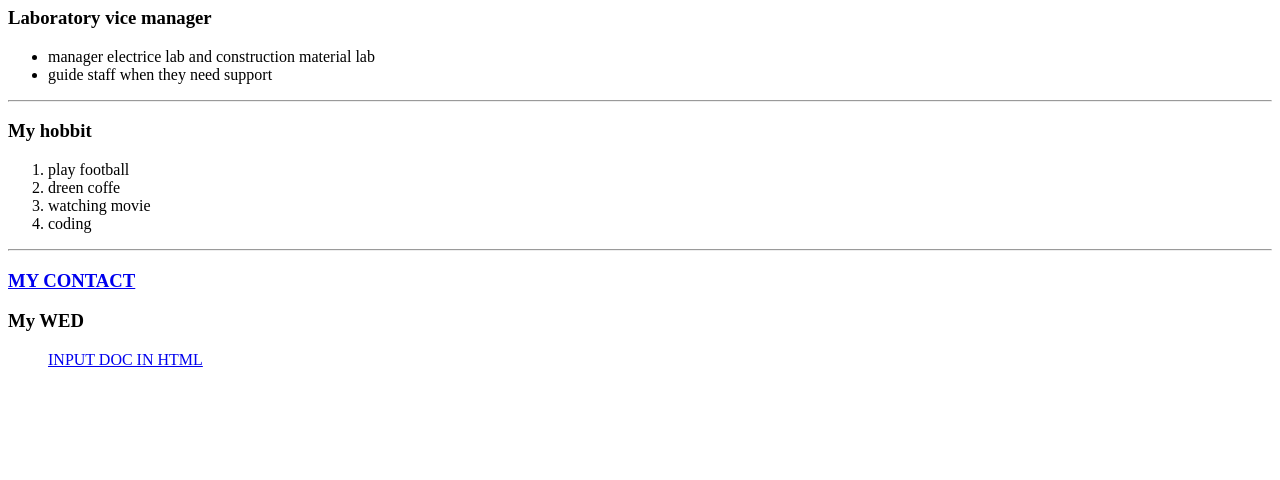
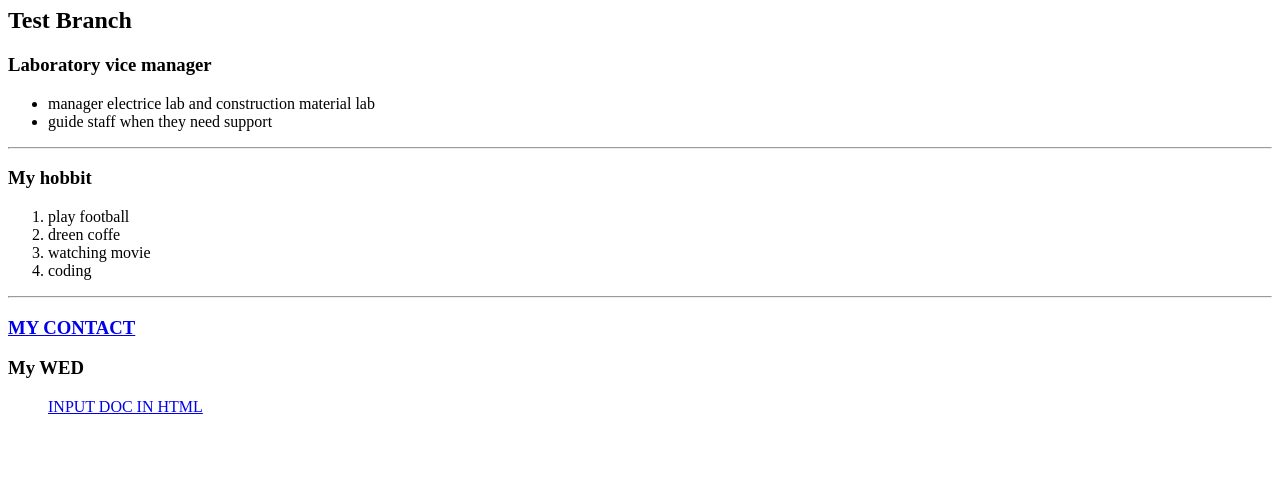
Before and after one commit to donquihote/cv, a plain HTML site: page index.html in a window 1280 px wide. Shown: the part 320-800 px from the top of the page. Drawn offline with Linux system fonts and the light colour scheme.

Commit message:
test-branch

```diff
--- a/index.html
+++ b/index.html
@@ -14,6 +14,7 @@
 
     <hr>
     <h1>TEST THỬ GITHUB</h1>
+    <h2>Test Branch</h2>
     <h3>Laboratory vice manager</h3>
     <ul>
       <li>manager electrice lab and construction material lab</li>
```
